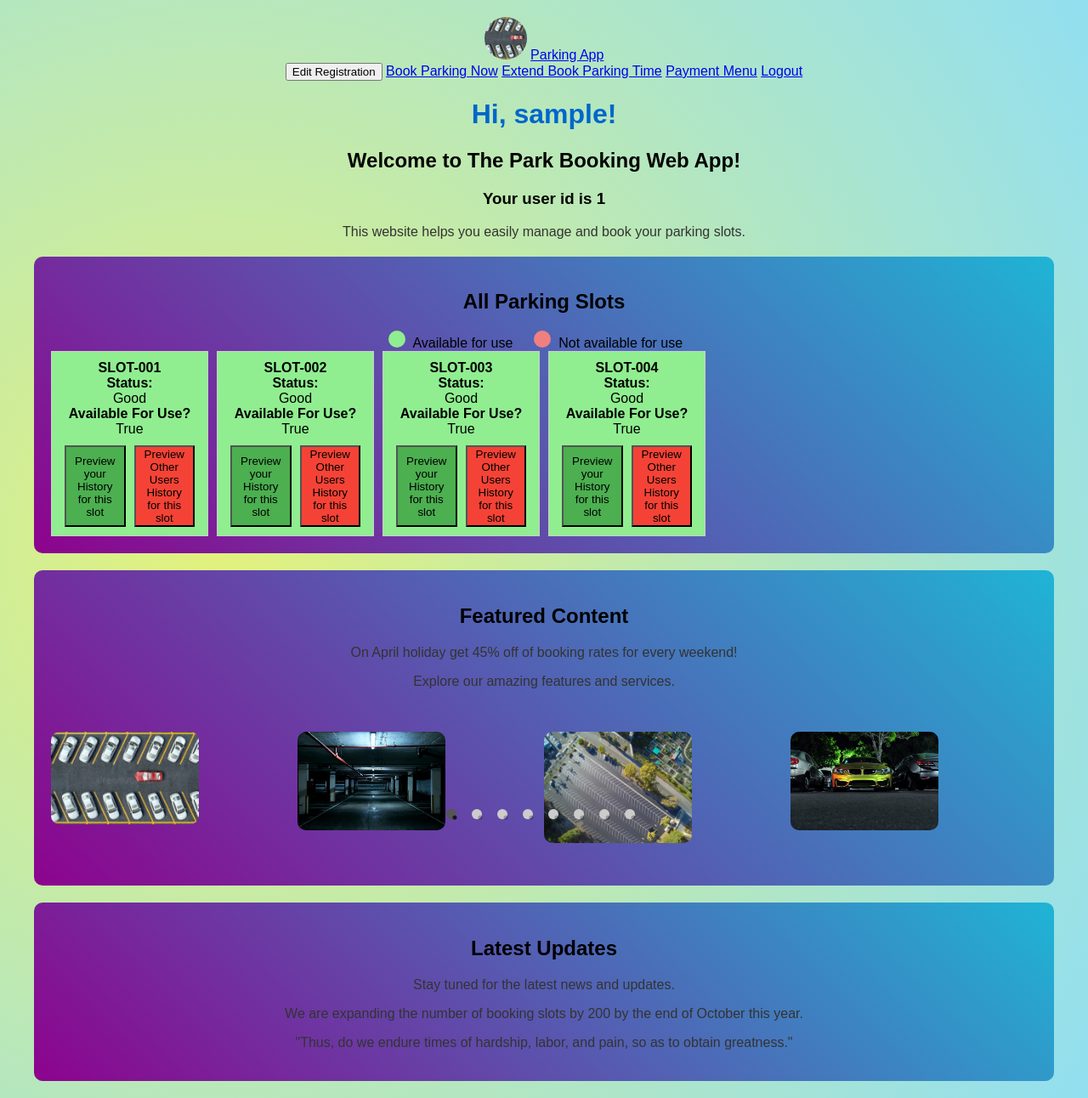
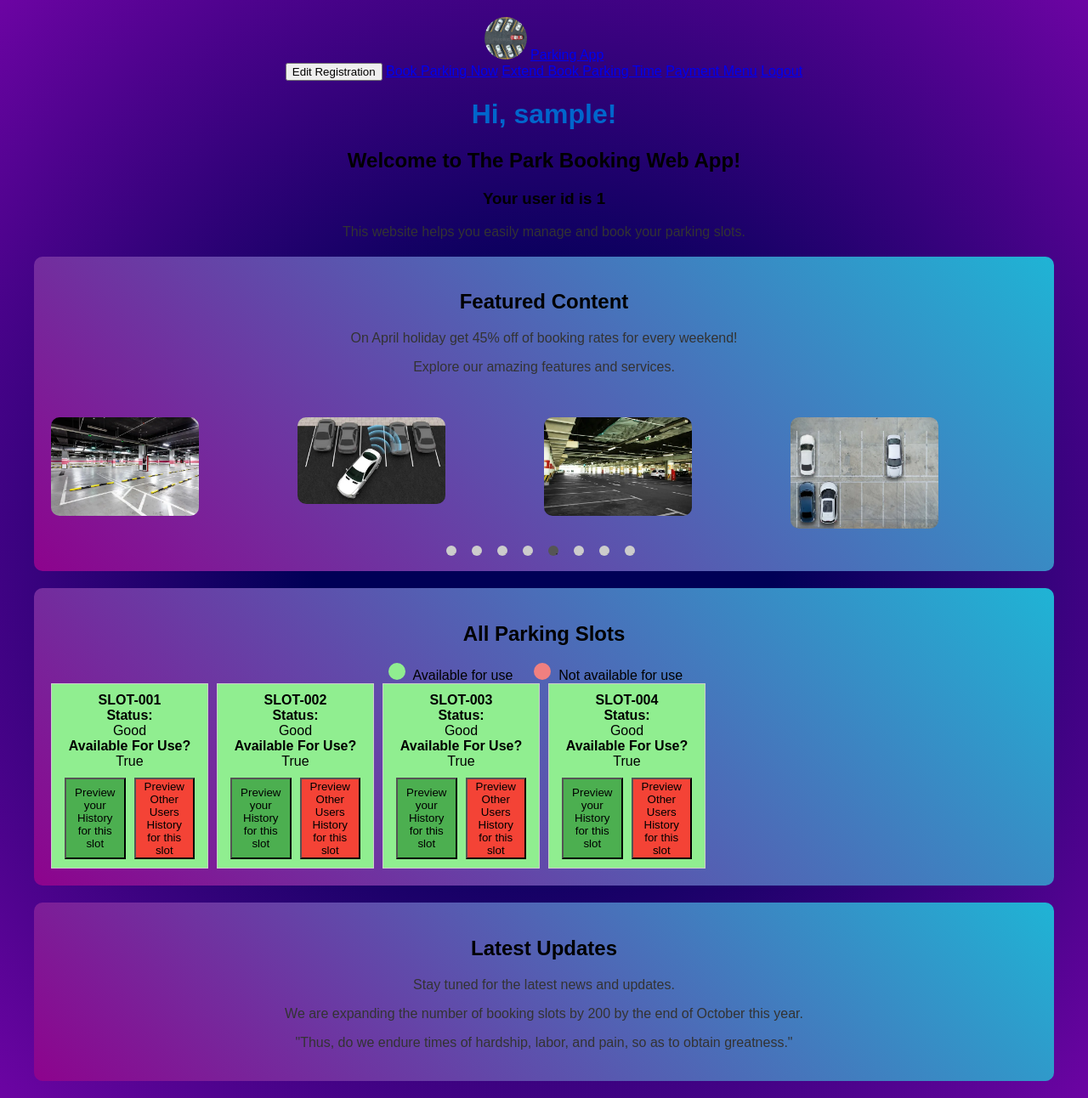
Before and after one commit to Katchietsnouva/web_parking_app_python_react, a Flask app: page /home in a window 1280 px wide. Shown: the whole page at 85% size. Run offline with Flask 3, Linux system fonts and the light colour scheme; the visitor is signed in with stand-in values (Sample User, id 1); some libraries are stand-ins or nearby versions; some web fonts are replaced.

Commit message:
commit 0/003

```diff
--- /dev/null
+++ b/static/css/slick.css
@@ -0,0 +1,119 @@
+/* Slider */
+.slick-slider
+{
+    position: relative;
+
+    display: block;
+    box-sizing: border-box;
+
+    -webkit-user-select: none;
+       -moz-user-select: none;
+        -ms-user-select: none;
+            user-select: none;
+
+    -webkit-touch-callout: none;
+    -khtml-user-select: none;
+    -ms-touch-action: pan-y;
+        touch-action: pan-y;
+    -webkit-tap-highlight-color: transparent;
+}
+
+.slick-list
+{
+    position: relative;
+
+    display: block;
+    overflow: hidden;
+
+    margin: 0;
+    padding: 0;
+}
+.slick-list:focus
+{
+    outline: none;
+}
+.slick-list.dragging
+{
+    cursor: pointer;
+    cursor: hand;
+}
+
+.slick-slider .slick-track,
+.slick-slider .slick-list
+{
+    -webkit-transform: translate3d(0, 0, 0);
+       -moz-transform: translate3d(0, 0, 0);
+        -ms-transform: translate3d(0, 0, 0);
+         -o-transform: translate3d(0, 0, 0);
+            transform: translate3d(0, 0, 0);
+}
+
+.slick-track
+{
+    position: relative;
+    top: 0;
+    left: 0;
+
+    display: block;
+    margin-left: auto;
+    margin-right: auto;
+}
+.slick-track:before,
+.slick-track:after
+{
+    display: table;
+
+    content: '';
+}
+.slick-track:after
+{
+    clear: both;
+}
+.slick-loading .slick-track
+{
+    visibility: hidden;
+}
+
+.slick-slide
+{
+    display: none;
+    float: left;
+
+    height: 100%;
+    min-height: 1px;
+}
+[dir='rtl'] .slick-slide
+{
+    float: right;
+}
+.slick-slide img
+{
+    display: block;
+}
+.slick-slide.slick-loading img
+{
+    display: none;
+}
+.slick-slide.dragging img
+{
+    pointer-events: none;
+}
+.slick-initialized .slick-slide
+{
+    display: block;
+}
+.slick-loading .slick-slide
+{
+    visibility: hidden;
+}
+.slick-vertical .slick-slide
+{
+    display: block;
+
+    height: auto;
+
+    border: 1px solid transparent;
+}
+.slick-arrow.slick-hidden {
+    display: none;
+}
--- a/templates/admin_page.html
+++ b/templates/admin_page.html
@@ -10,7 +10,7 @@
     <style>
         body {
             font-family: Arial, sans-serif;
-            background: radial-gradient(circle at 20% 50%, #E2F17AFA 0%, #92DFF1 100%);
+            background: radial-gradient(ellipse at 50% 50%, rgba(0, 0, 86, 1) 30%, rgba(108, 4, 163, 1) 100%);
             margin: 20px;
         }
 
--- a/templates/all_slot_history.html
+++ b/templates/all_slot_history.html
@@ -9,11 +9,7 @@
             font-family: Arial, sans-serif;
             margin: 0;
             padding: 0;
-            background: radial-gradient(
-                    circle at 20% 50%,
-                    #e2f17afa 0%,
-                    #92dff1 100%
-            );
+            background: radial-gradient(ellipse at 50% 50%, rgba(0, 0, 86, 1) 30%, rgba(108, 4, 163, 1) 100%);
         }
 
         .container {
--- a/templates/booking_page.html
+++ b/templates/booking_page.html
@@ -7,7 +7,7 @@
     <style>
       body {
         font-family: "Arial", sans-serif;
-        background: radial-gradient(circle at 20% 50%, #E2F17AFA 0%, #92DFF1 100%);
+        background: radial-gradient(ellipse at 50% 50%, rgba(0, 0, 86, 1) 30%, rgba(108, 4, 163, 1) 100%);
         text-align: center;
         margin: 20px;
       }
--- a/templates/current_user_slot_history.html
+++ b/templates/current_user_slot_history.html
@@ -8,7 +8,7 @@
     <style>
         body {
             font-family: Arial, sans-serif;
-            background-color: #f4f4f4;
+            background: radial-gradient(ellipse at 50% 50%, rgba(0, 0, 86, 1) 30%, rgba(108, 4, 163, 1) 100%);
             margin: 0;
             padding: 0;
         }
--- a/templates/home_page.html
+++ b/templates/home_page.html
@@ -7,8 +7,10 @@
     <!--<link href="css/tailwind.min.css" rel="stylesheet">-->
     <!--<script src="{{ url_for('static_css', filename='css/tailwind.min.css') }}"></script>-->
     <link href="{{ url_for('static_css', filename='css/tailwind.min.css') }}" rel="stylesheet">
-    <link rel="stylesheet" type="text/css" href="https://cdnjs.cloudflare.com/ajax/libs/slick-carousel/1.8.1/slick.css"/>
-    <link rel="stylesheet" type="text/css" href="https://cdnjs.cloudflare.com/ajax/libs/slick-carousel/1.8.1/slick-theme.css"/>
+    <!-- <link rel="stylesheet" type="text/css" href="https://cdnjs.cloudflare.com/ajax/libs/slick-carousel/1.8.1/slick.css"/> -->
+    <link href="{{ url_for('static_css', filename='css/slick.css') }}" rel="stylesheet">
+    <!-- <link rel="stylesheet" type="text/css" href="https://cdnjs.cloudflare.com/ajax/libs/slick-carousel/1.8.1/slick-theme.css"/> -->
+    <link href="{{ url_for('static_css', filename='css/slick-theme.css') }}" rel="stylesheet">
 
     <link href="{{ url_for('static_css', filename='css/home_page.css') }}" rel="stylesheet">
     <title>Park Booking App</title>
@@ -18,11 +20,7 @@
         margin: 20px;
         text-align: center;
         /* linear-gradient(-75deg, #020288 0%, #A1027E 100%);*/
-        background: radial-gradient(
-          circle at 20% 50%,
-          #e2f17afa 0%,
-          #92dff1 100%
-        );
+        background: radial-gradient(ellipse at 50% 50%, rgba(0, 0, 86, 1) 30%, rgba(108, 4, 163, 1) 100%);
       }
 
       img.bg-image{
@@ -217,16 +215,18 @@
         border-radius: 10px;
       }
 
-      /* Apply styles to the previous and next images */
+      .slick-dots {
+        bottom: -40px;
+      }
+
       .carousel .slick-prev img,
       .carousel .slick-next img {
-        opacity: 0.5; /* Reduce opacity to make them appear subdued */
-        transition: opacity 0.3s ease; /* Add transition for smooth effect */
+        opacity: 0.5;
+        transition: opacity 0.3s ease;
       }
 
-      /* Apply styles to the active (main) image */
       .carousel .slick-current img {
-        opacity: 1; /* Maintain full opacity for the active image */
+        opacity: 1;
       }
     </style>
   </head>
@@ -373,7 +376,7 @@
                 slidesToShow: 4,
                 slidesToScroll: 1,
                 autoplay: true,
-                autoplaySpeed: 2000,
+                autoplaySpeed: 1000,
                 dots: true,
                 arrows: false
             });
--- a/templates/slot_management.html
+++ b/templates/slot_management.html
@@ -9,14 +9,14 @@
     <style>
         body {
             font-family: Arial, sans-serif;
-            background: radial-gradient(circle at 20% 50%, #E2F17AFA 0%, #92DFF1 100%);
+            background: radial-gradient(ellipse at 50% 50%, rgba(0, 0, 86, 1) 30%, rgba(108, 4, 163, 1) 100%);
             margin: 20px;
         }
 
         .container {
 
             margin: 0 auto;
-            background-color: #fff;
+            background: radial-gradient(ellipse at 50% 50%, rgba(196, 197, 191, 1) 100%, rgba(249, 250, 160, 1) 100%);
             padding: 20px;
             border-radius: 5px;
             box-shadow: 0 0 10px rgba(0, 0, 0, 0.1);
```
Also changed, not shown: other parts of templates/home_page.html (+19 -16 lines), templates/login_page.html (+10 -10 lines), static/css/slick-theme.css (added).
